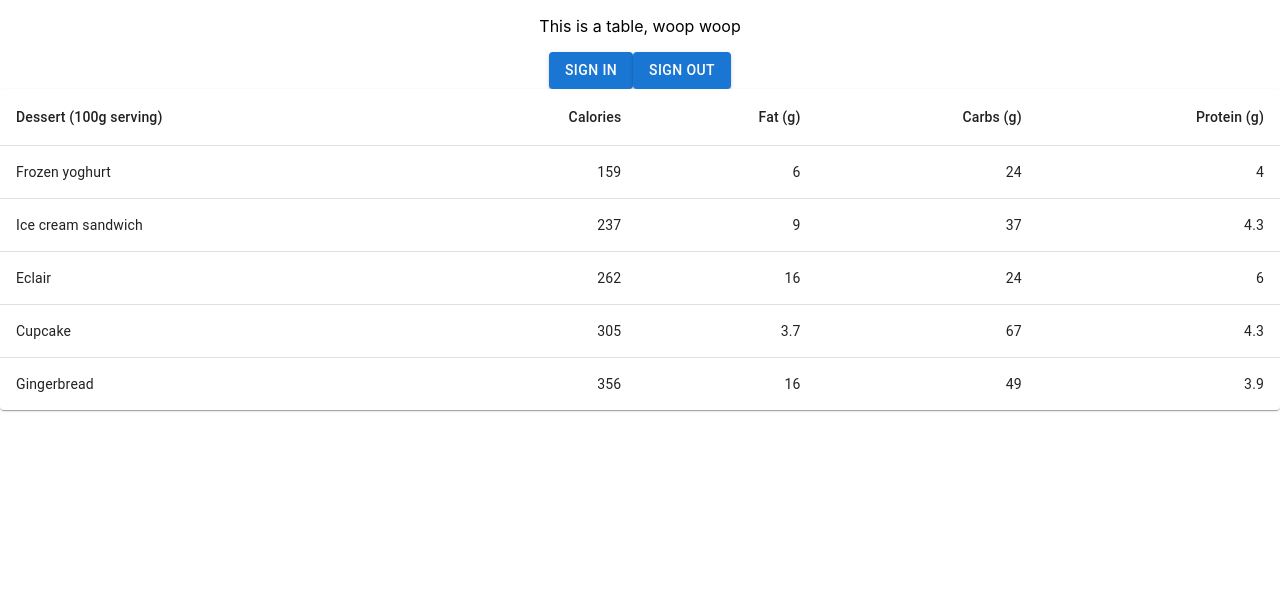
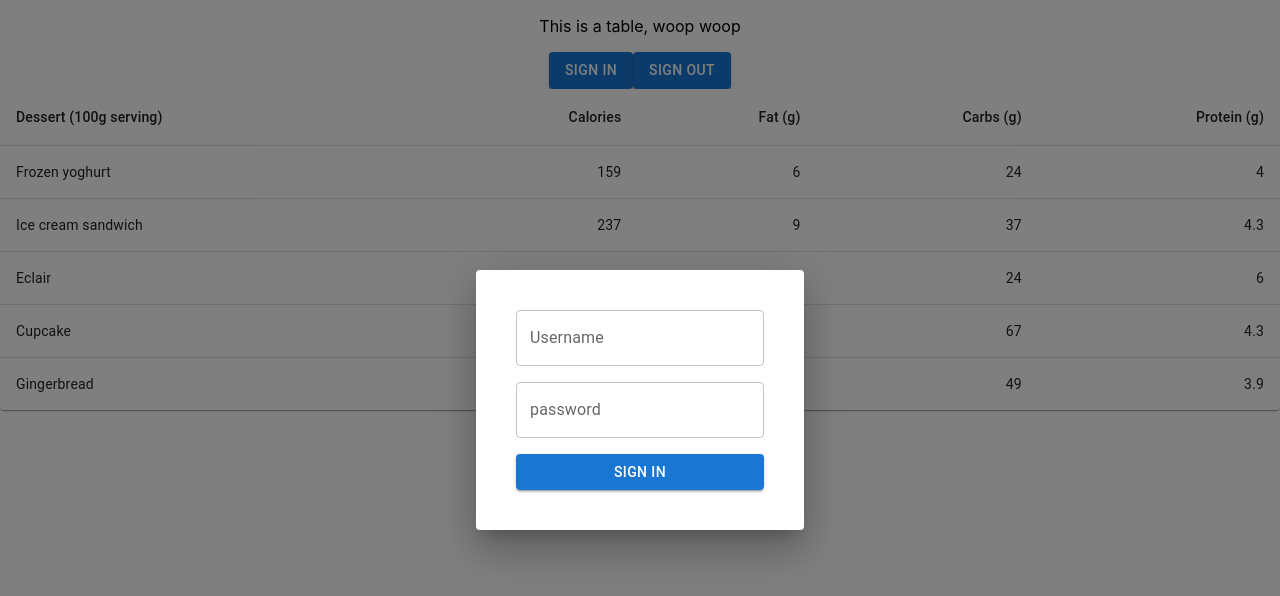
Before and after one commit to Filbert-code/Workout-Tracker, a React (Create React App) app: page / in a window 1280 px wide. Shown: the top 596 px of the page. Built offline with nearby package versions, Linux system fonts and the light colour scheme.

Commit message:
Refactored components in App to their own component classes and created basic login component

```diff
--- a/src/App.tsx
+++ b/src/App.tsx
@@ -1,7 +1,11 @@
 import "./App.css";
 import Button from "@mui/material/Button";
+import SimpleDialog from "@mui/material/Dialog";
+import TextField from "@mui/material/TextField";
 import {
+  Box,
   Paper,
+  Stack,
   Table,
   TableBody,
   TableCell,
@@ -11,6 +15,7 @@ import {
 } from "@mui/material";
 import { userPoolClient } from "./libs/clients/UserPoolClient";
 import { InitiateAuthCommand } from "@aws-sdk/client-cognito-identity-provider";
+import LoginDialogComponent from "./components/LoginDialogComponent";
 
 const signInUser = async () => {
   const response = await userPoolClient.send(
@@ -99,6 +104,7 @@ function App() {
           </Table>
         </TableContainer>
       </body>
+      <LoginDialogComponent />
     </div>
   );
 }
--- /dev/null
+++ b/src/components/LoginDialogComponent.tsx
@@ -0,0 +1,66 @@
+import { InitiateAuthCommand } from "@aws-sdk/client-cognito-identity-provider";
+import { Box, Stack } from "@mui/material";
+import Button from "@mui/material/Button";
+import SimpleDialog from "@mui/material/Dialog";
+import TextField from "@mui/material/TextField";
+import { userPoolClient } from "../libs/clients/UserPoolClient";
+import React, { useState } from "react";
+
+const TEST_USERNAME = "thisusernamesucks";
+const TEST_PASSWORD = "password";
+
+type LoginDialogComponentProps = {};
+
+function LoginDialogComponent(props: LoginDialogComponentProps) {
+  const [enteredUsername, setEnteredUsername] = useState("");
+  const [enteredPassword, setEnteredPassword] = useState("");
+
+  const signInUser = async (username: string, password: string) => {
+    try {
+      const response = await userPoolClient.send(
+        new InitiateAuthCommand({
+          AuthFlow: "USER_PASSWORD_AUTH",
+          ClientId: "1vdmuccspf3jne0ig707rd9foo",
+          AuthParameters: {
+            USERNAME: username,
+            PASSWORD: password,
+          },
+        })
+      );
+      console.log(`Signed in: ${response.AuthenticationResult?.IdToken!!}`);
+      // set authentication boolean to true to get rid of the login dialog box
+    } catch (error) {
+      // show error alert
+    }
+  };
+
+  return (
+    <SimpleDialog
+      open={true}
+      children={
+        <Box margin={5}>
+          <Stack direction="column" spacing={2}>
+            <TextField
+              label={"Username"}
+              onChange={(event) => setEnteredUsername(event.target.value)}
+            />
+            <TextField
+              label={"password"}
+              onChange={(event) => setEnteredPassword(event.target.value)}
+            />
+            <Stack>
+              <Button
+                variant="contained"
+                onClick={() => signInUser(enteredUsername, enteredPassword)}
+              >
+                Sign In
+              </Button>
+            </Stack>
+          </Stack>
+        </Box>
+      }
+    />
+  );
+}
+
+export default LoginDialogComponent;
```
Also changed, not shown: src/components/WorkoutTableComponent.tsx (added, +65 -0 lines).
